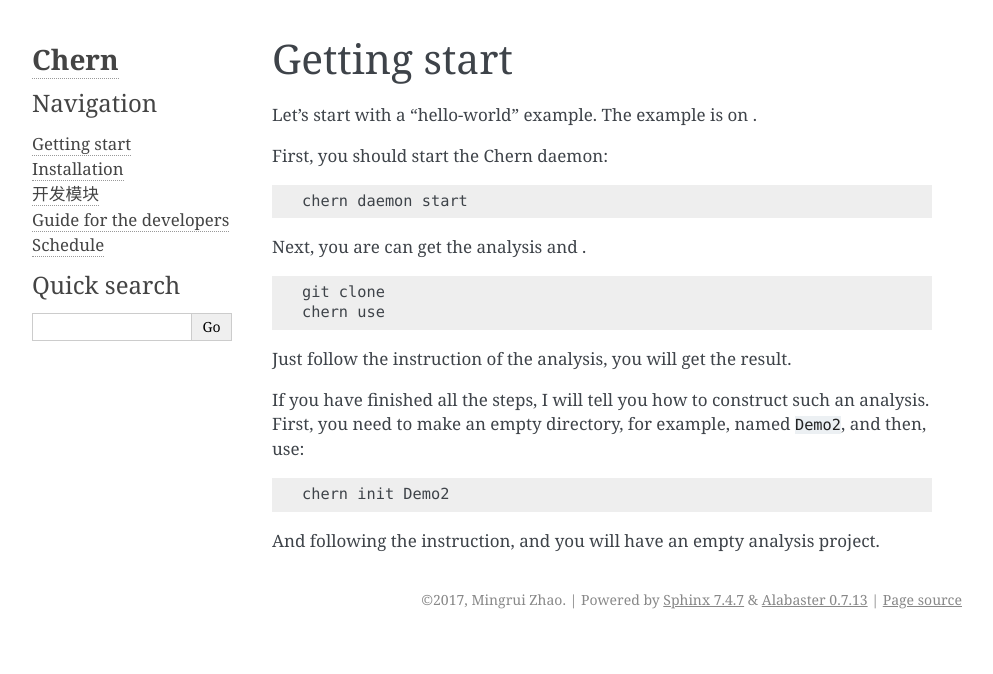
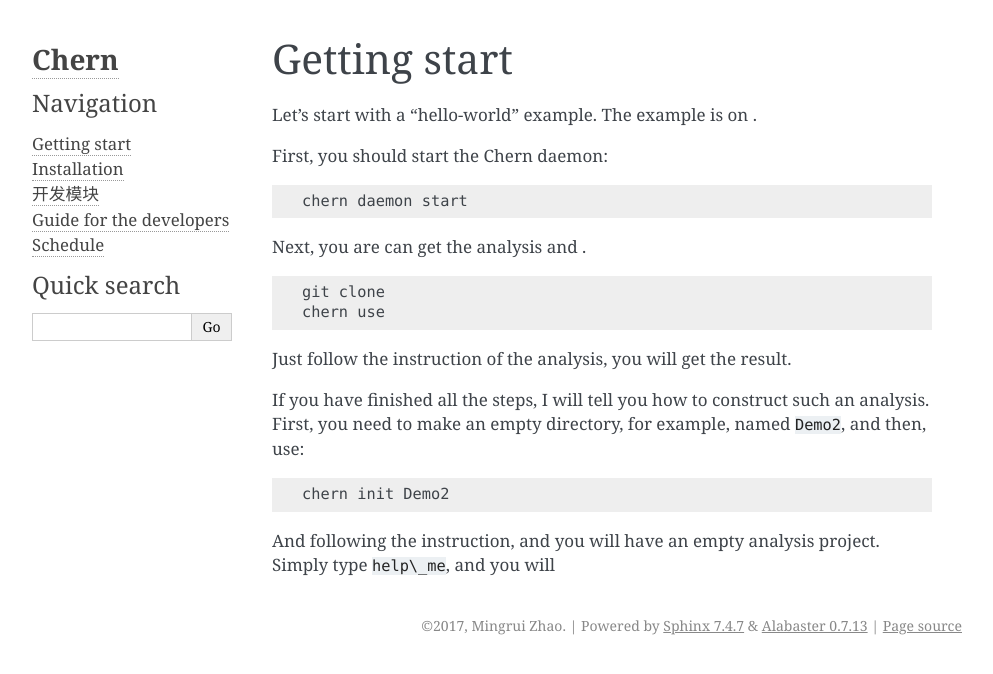
Before and after one commit to hepChern/doc-en, a Sphinx documentation site: the page built from source/start.md, in a window 1280 px wide. Shown: the top 674 px of the page, without its empty margins (148-1141 px from the left). Built offline with Sphinx 7.4.7, drawn with Linux system fonts in a browser that asks for light colours.

Commit message:
update start

````diff
--- a/source/start.md
+++ b/source/start.md
@@ -21,3 +21,4 @@
 chern init Demo2
 ```
 And following the instruction, and you will have an empty analysis project.
+Simply type `help\_me`, and you will
````
